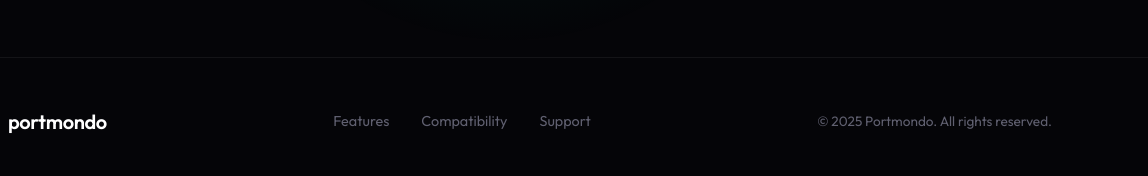
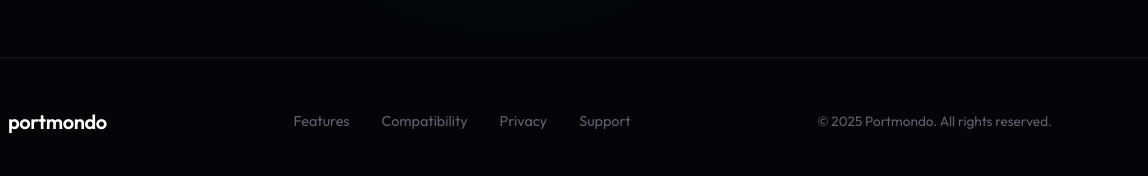
Before and after one commit to JoshuaJRideout/portmondo-site, a plain HTML site: page index.html in a window 1280 px wide. Shown: the part 4288-4464 px from the top of the page, 132-1280 px from the left. Drawn offline with Linux system fonts and the light colour scheme.

Commit message:
Add privacy link to footer

```diff
--- a/index.html
+++ b/index.html
@@ -274,6 +274,7 @@
             <div class="footer-links">
                 <a href="#features">Features</a>
                 <a href="#compatibility">Compatibility</a>
+                <a href="/privacy">Privacy</a>
                 <a href="#" class="support-trigger" id="supportTrigger">Support</a>
             </div>
             <div class="footer-legal">
```
